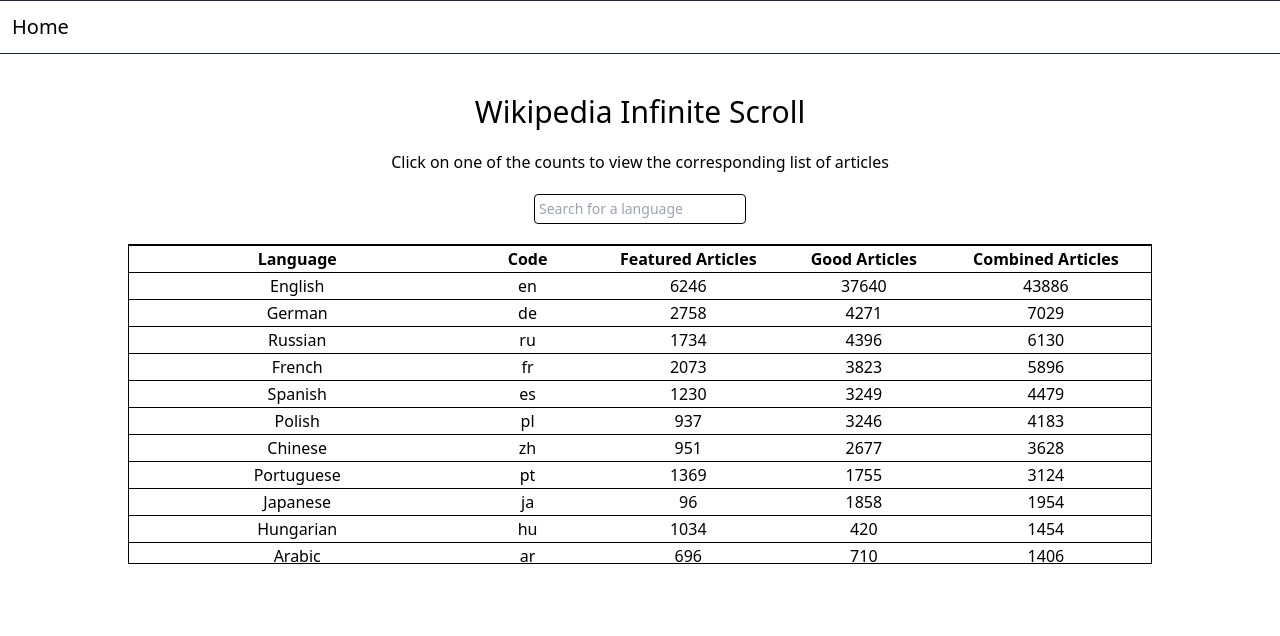
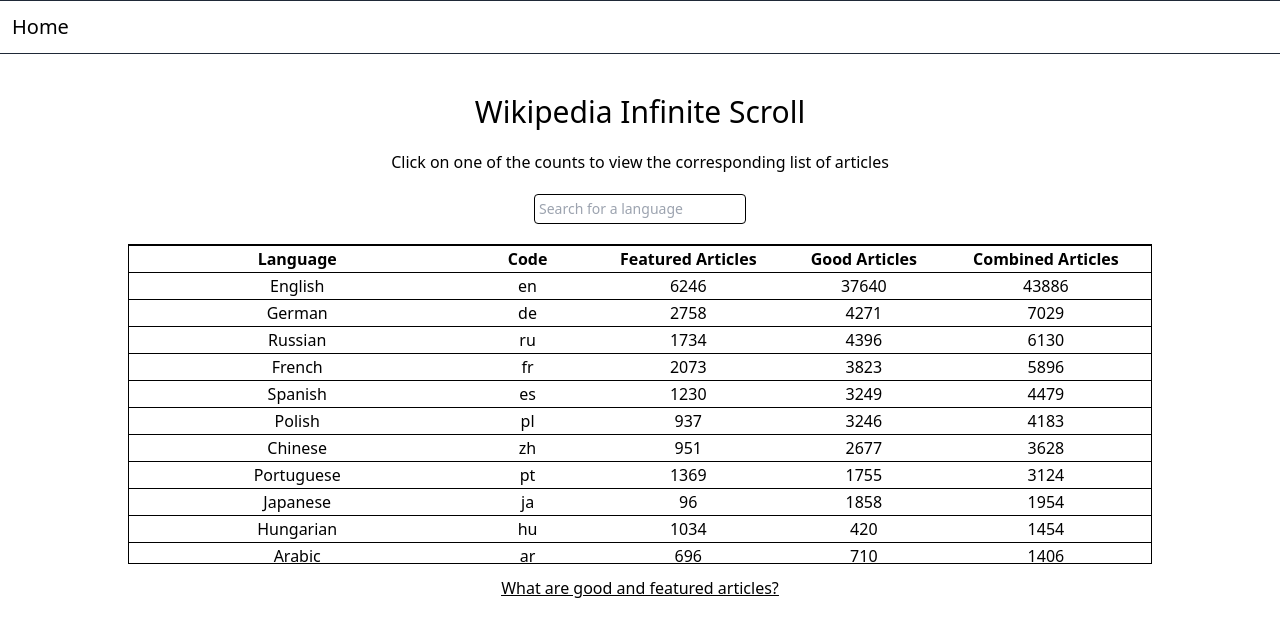
Before and after one commit to HanifCarroll/wikipedia-infinite-scroll, a Next.js app: page / in a window 1280 px wide. Shown: the top 636 px of the page. Built offline with nearby package versions, Linux system fonts and the light colour scheme.

Commit message:
Add link to good/featured article explanation

```diff
--- a/pages/index.tsx
+++ b/pages/index.tsx
@@ -86,6 +86,11 @@
             </tbody>
           </table>
         </div>
+        <p className="my-3 underline">
+          <a href="https://en.wikipedia.org/wiki/Wikipedia:Compare_criteria_Good_v._Featured_article">
+            What are good and featured articles?
+          </a>
+        </p>
       </div>
     </>
   );
```
